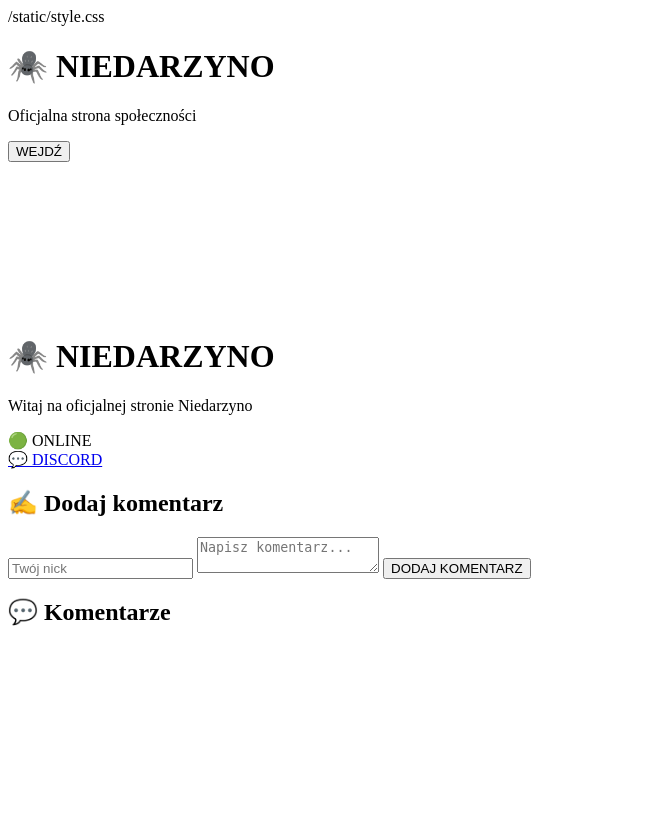
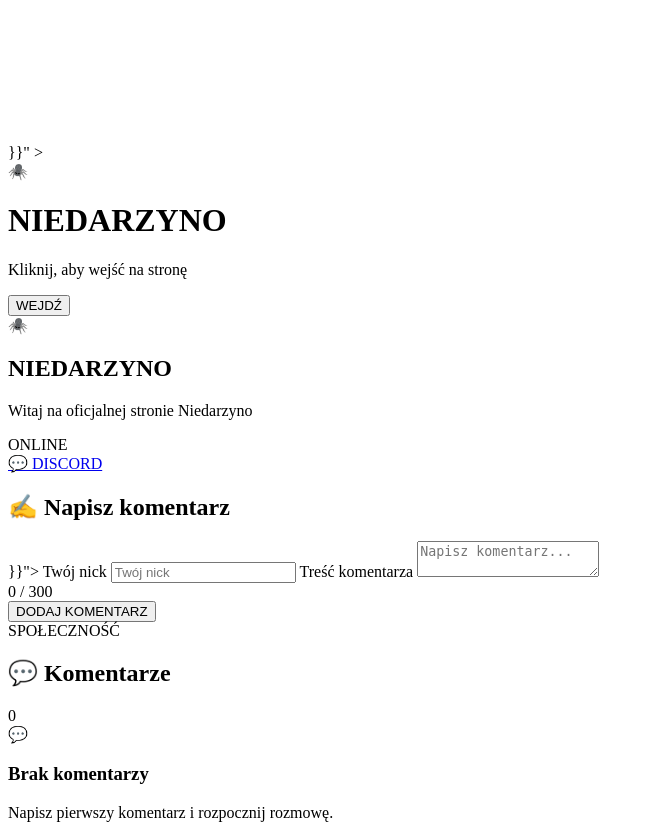
Before and after one commit to TYMONEX/niedarzyno-dashboard, a Flask app: page / in a window 1280 px wide. Shown: the whole page, without its empty margins (0-654 px from the left). Before the commit the page ends 626 px from the top, so only its background shows below. Run offline with Flask 3, Linux system fonts and the light colour scheme; data that the repository does not hold is empty.

Commit message:
Update index.html

```diff
--- a/templates/index.html
+++ b/templates/index.html
@@ -1,145 +1,193 @@
 <!DOCTYPE html>
 <html lang="pl">
-
 <head>
     <meta charset="UTF-8">
-    <meta name="viewport" content="width=device-width, initial-scale=1.0">
-    <title>NIEDARZYNO</title>
 
-    {{ url_for('static', filename='style.css') }}
+    <meta
+        name="viewport"
+        content="width=device-width, initial-scale=1.0"
+    >
+
+    <meta
+        name="description"
+        content="Oficjalna strona Niedarzyno"
+    >
+
+    <title>Niedarzyno</title>
+
+     }}"
+    >
 </head>
 
-<body>
+<body class="intro-open">
 
-    <div id="intro">
+    <!-- FILM PEŁNOEKRANOWY W TLE -->
+    <video
+        id="background-video"
+        autoplay
+        muted
+        loop
+        playsinline
+        preload="auto"
+    >
+         }}"
+            type="video/mp4"
+        >
 
-        <div class="intro-box">
+        Twoja przeglądarka nie obsługuje filmów HTML5.
+    </video>
 
-            <h1>🕷️ NIEDARZYNO</h1>
+    <!-- PRZYCIEMNIENIE FILMU -->
+    <div class="video-overlay"></div>
 
-            <p>Oficjalna strona społeczności</p>
+    <!-- EKRAN STARTOWY -->
+    <div id="intro" class="intro">
+        <div class="intro-glow"></div>
 
-            <button id="enterBtn">
+        <div class="intro-content">
+            <div class="intro-spider">🕷️</div>
+
+            <h1>NIEDARZYNO</h1>
+
+            <p>Kliknij, aby wejść na stronę</p>
+
+            <button id="enter-button" type="button">
                 WEJDŹ
             </button>
-
+        </div>
     </div>
 
-    </div>
+    <!-- GŁÓWNA STRONA -->
+    <main class="page">
 
-    <video autoplay muted loop playsinline id="bg-video">
-         }}" type="video/mp4">
-    </video>
+        <section class="profile-card">
+            <div class="spider-icon">🕷️</div>
 
-    <div class="overlay"></div>
+            <h1>NIEDARZYNO</h1>
 
-    <div class="main-container">
-
-        <div class="left-panel">
-
-            <div class="hero-card">
-
-                <h1>🕷️ NIEDARZYNO</h1>
-
-                <p>Witaj na oficjalnej stronie Niedarzyno</p>
+            <p class="subtitle">
+                Witaj na oficjalnej stronie Niedarzyno
+            </p>
 
             <div class="status">
-                    🟢 ONLINE
+                <span class="status-dot"></span>
+                ONLINE
             </div>
 
             <a
+                class="discord-button"
                 href="https://discord.gg/dkZPcMeqMD"
                 target="_blank"
-                    class="discord-btn">
+                rel="noopener noreferrer"
+            >
                 💬 DISCORD
             </a>
 
+            <div class="divider"></div>
+
+            <h2>✍️ Napisz komentarz</h2>
+
+             }}">
+                <label for="name" class="sr-only">
+                    Twój nick
+                </label>
+
+                <input
+                    id="name"
+                    type="text"
+                    name="name"
+                    placeholder="Twój nick"
+                    maxlength="25"
+                    autocomplete="nickname"
+                    required
+                >
+
+                <label for="message" class="sr-only">
+                    Treść komentarza
+                </label>
+
+                <textarea
+                    id="message"
+                    name="message"
+                    placeholder="Napisz komentarz..."
+                    maxlength="300"
+                    required
+                ></textarea>
+
+                <div class="form-footer">
+                    <span id="character-count">0 / 300</span>
                 </div>
 
-            <div class="form-card">
-
-                <h2>✍️ Dodaj komentarz</h2>
-
-                <form method="POST">
-
-                    <input
-                        type="text"
-                        name="name"
-                        maxlength="25"
-                        placeholder="Twój nick"
-                        required>
-
-                    <textarea
-                        name="message"
-                        maxlength="300"
-                        placeholder="Napisz komentarz..."
-                        required></textarea>
-
-                    <button type="submit">
+                <button class="submit-button" type="submit">
                     DODAJ KOMENTARZ
                 </button>
+            </form>
+        </section>
 
-                </form>
+        <section class="comments-panel">
+            <div class="comments-heading">
+                <div>
+                    <span class="section-label">
+                        SPOŁECZNOŚĆ
+                    </span>
 
+                    <h2>💬 Komentarze</h2>
                 </div>
 
+                <span class="comments-count">
+                    {{ comments|length }}
+                </span>
             </div>
 
-        <div class="comments-panel">
+            <div class="comments-list">
 
-            <h2>💬 Komentarze</h2>
-
-            <div class="comments">
+                {% if comments %}
 
                     {% for comment in comments %}
 
-                <div class="comment">
-
-                    <div class="comment-header">
-                        👤 {{ comment[0] }}
+                        <article class="comment">
+                            <div class="comment-top">
+                                <div class="avatar">
+                                    {{ comment["name"][0]|upper }}
                                 </div>
 
-                    <div class="comment-body">
-                        {{ comment[1] }}
+                                <div class="comment-author">
+                                    <h3>
+                                        {{ comment["name"] }}
+                                    </h3>
+
+                                    <time>
+                                        🕒 {{ comment["date"] }}
+                                    </time>
+                                </div>
                             </div>
 
-                    <div class="comment-date">
-                        🕒 {{ comment[2] }}
-                    </div>
-
-                </div>
+                            <p class="comment-message">
+                                {{ comment["message"] }}
+                            </p>
+                        </article>
 
                     {% endfor %}
 
+                {% else %}
+
+                    <div class="empty-comments">
+                        <div class="empty-icon">💬</div>
+
+                        <h3>Brak komentarzy</h3>
+
+                        <p>
+                            Napisz pierwszy komentarz i rozpocznij rozmowę.
+                        </p>
                     </div>
 
-        </div>
+                {% endif %}
 
             </div>
+        </section>
+
+    </main>
 
     <script>
-
-        const enterBtn = document.getElementById("enterBtn");
         const intro = document.getElementById("intro");
-        const video = document.getElementById("bg-video");
-
-        video.volume = 0.25;
-
-        enterBtn.addEventListener("click", () => {
-
-            video.muted = false;
-            video.play();
-
-            intro.classList.add("hide");
-
-            setTimeout(() => {
-                intro.remove();
-            }, 700);
-
-        });
-
-    </script>
-
-</body>
-
-</html>
+        const enterButton = document
```
Lines whose indentation alone changed are shown as unchanged.
